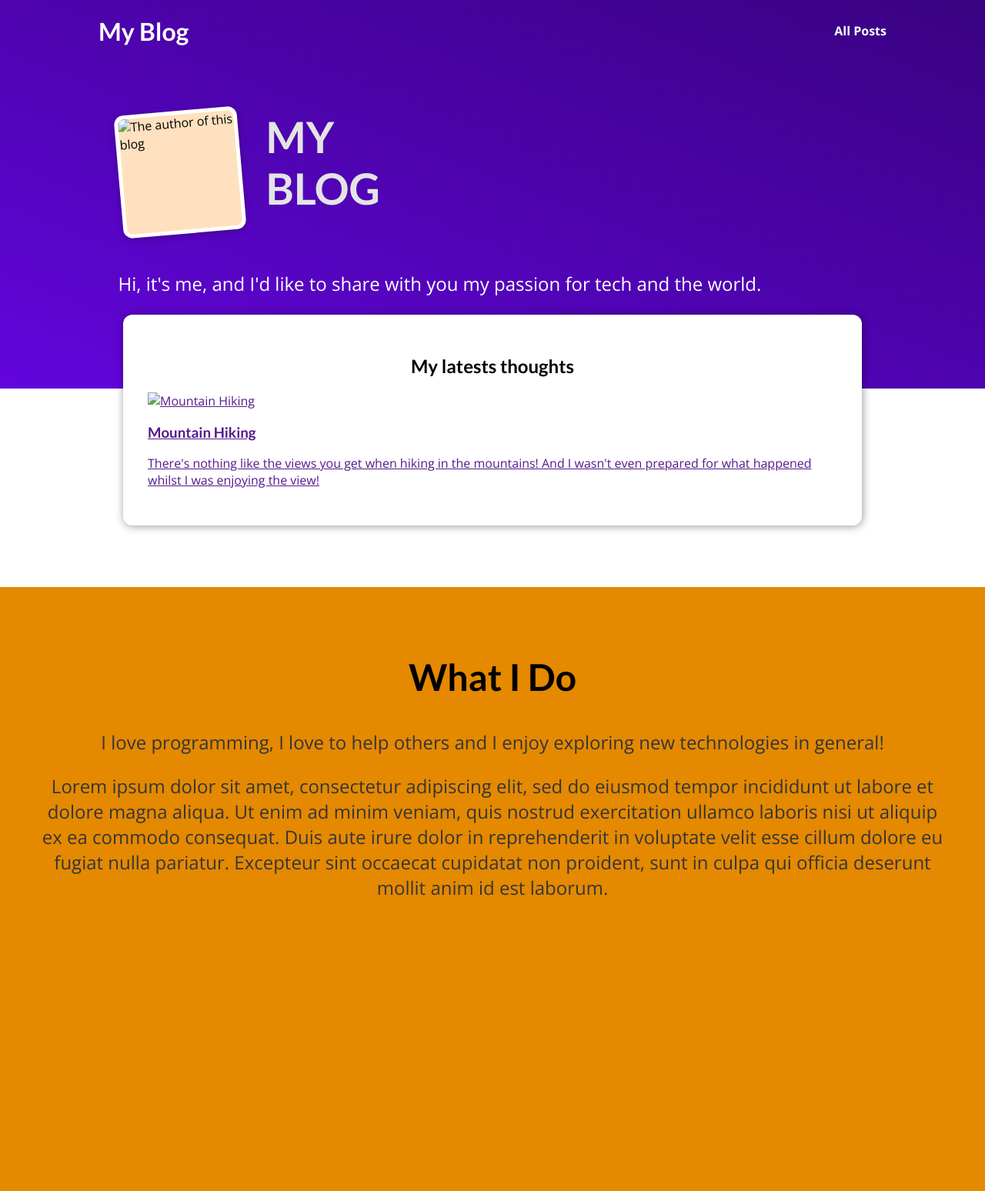
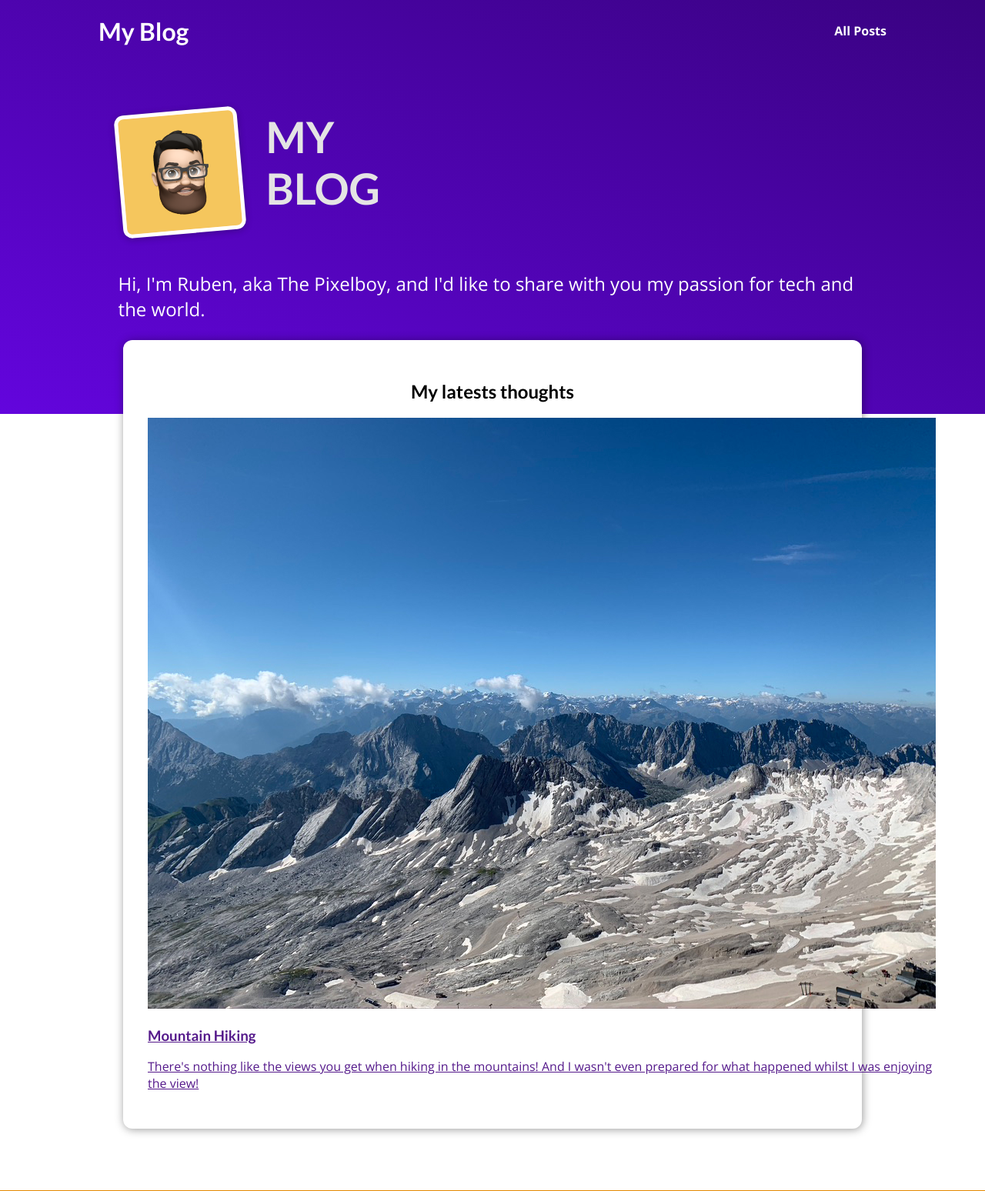
Before and after one commit to thepixelboy/django-personal-blog, a Django app: page / in a window 1280 px wide. Shown: the top 1548 px of the page at 77% size. Before the commit the page ends 1164 px from the top, so only its background shows below. Run offline with Django 3.2, Linux system fonts and the light colour scheme.

Commit message:
feat: add images as static files

```diff
--- a/blog/templates/blog/index.html
+++ b/blog/templates/blog/index.html
@@ -17,11 +17,11 @@
 
   <section id="welcome">
     <header>
-      <img src="" alt="The author of this blog">
+      <img src="{% static "blog/images/thepixelboy.png" %}" alt="The author of this blog">
       <h2>MY BLOG</h2>
     </header>
 
-    <p>Hi, it's me, and I'd like to share with you my passion for tech and the world.</p>
+    <p>Hi, I'm Ruben, aka The Pixelboy, and I'd like to share with you my passion for tech and the world.</p>
   </section>
 
   <section id="latest-posts">
@@ -31,7 +31,7 @@
       <li>
         <article class="post">
           <a href="">
-            <img src="" alt="Mountain Hiking" />
+            <img src="{% static "blog/images/mountains.jpg" %}" alt="Mountain Hiking" />
             <div class="post__content">
               <h3>Mountain Hiking</h3>
               <p>There's nothing like the views you get when hiking in the mountains! And I wasn't even prepared for what happened whilst I was enjoying the view!</p>
```
Also changed, not shown: blog/static/blog/images/coding.jpg (added), blog/static/blog/images/mountains.jpg (added), blog/static/blog/images/thepixelboy.png (added), blog/static/blog/images/woods.jpg (added).
